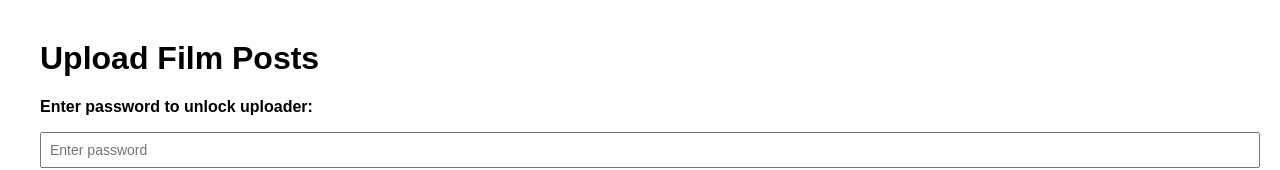
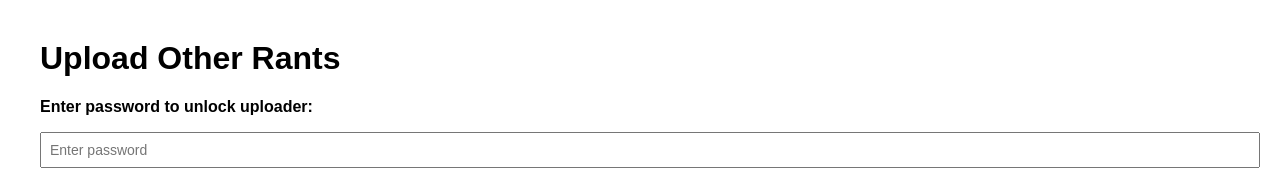
Before and after one commit to 404sugar/Other, a plain HTML site: page index.html in a window 1280 px wide. Shown: the top 170 px of the page. Drawn offline with nearby package versions, Linux system fonts and the light colour scheme.

Commit message:
Update index.html

```diff
--- a/index.html
+++ b/index.html
@@ -1,7 +1,7 @@
 <!DOCTYPE html>
 <html>
 <head>
-  <title>Film Posts</title>
+  <title>Post Other Rants</title>
   <script src="https://cdnjs.cloudflare.com/ajax/libs/crypto-js/4.1.1/crypto-js.min.js"></script>
   <script src="script.js" defer></script>
   <style>
@@ -22,7 +22,7 @@
   </style>
 </head>
 <body>
-  <h1>Upload Film Posts</h1>
+  <h1>Upload Other Rants</h1>
 
   <div id="unlockUI">
     <p><strong>Enter password to unlock uploader:</strong></p>
```
